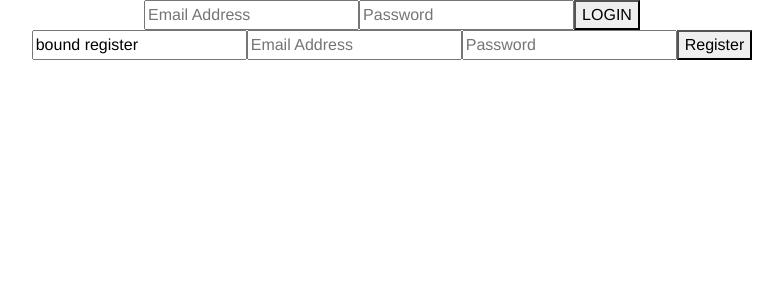
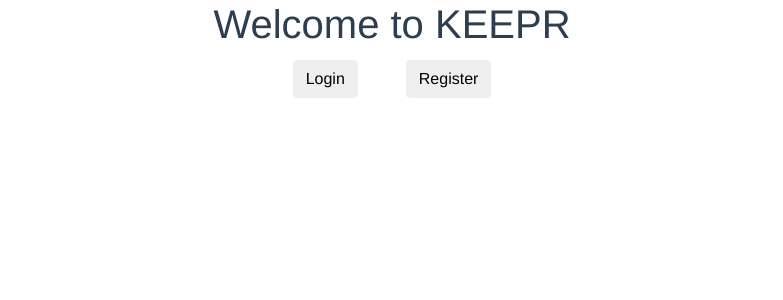
Before and after one commit to ewiesemann/keepr, a Vue app in the folder wwwsrc/: page /#/ in a window 1280 px wide. Shown: the top 300 px of the page, without its empty margins (248-1031 px from the left). Built offline with nearby package versions, Linux system fonts and the light colour scheme; no server answers.

Commit message:
Completely changing the login section

```diff
--- a/wwwsrc/src/components/Home.vue
+++ b/wwwsrc/src/components/Home.vue
@@ -3,33 +3,12 @@
 </template>
 
 <script>
-  import router from '../router'
-  export default {
-    name: 'Home',
-    components: {
-    },
-  }
+
+
 
 </script>
 
 <!-- Add "scoped" attribute to limit CSS to this component only -->
 <style scoped>
-  h1,
-  h2 {
-    font-weight: normal;
-  }
 
-  ul {
-    list-style-type: none;
-    padding: 0;
-  }
-
-  li {
-    display: inline-block;
-    margin: 0 10px;
-  }
-
-  a {
-    color: #42b983;
-  }
 </style>
--- a/wwwsrc/src/components/login.vue
+++ b/wwwsrc/src/components/login.vue
@@ -1,20 +1,73 @@
 <template>
-  <div>
-    <div class="login-page">
-      <form @submit.prevent="userLogin">
-        <input type="text" name="email" id="email" v-model="login.email" placeholder="Email Address">
-        <input type="password" name="password" id="password" v-model="login.password" placeholder="Password">
-        <button type="submit">LOGIN</button>
+    <div class="fullscreen">
+        <div class="home container-fluid">
+            <div class="main-top-style">
+                <h1>Welcome to KEEPR</h1>
+                <!-- Login Modal -->
+                <button type="button" class="btn btn1 mt-1 btnwidth2 mr-4" data-toggle="modal" data-target="#loginModal">Login</button>
+                <div class="modal fade" id="loginModal" tabindex="-1" role="dialog" aria-labelledby="exampleModalLabel" aria-hidden="true">
+                    <div class="modal-dialog" role="document">
+                        <div class="modal-content">
+                            <div class="modal-header">
+                                <h5 class="modal-title" id="exampleModalLabel">Login</h5>
+                                <button type="button" class="close" data-dismiss="modal" aria-label="Close">
+                                    <span aria-hidden="true">&times;</span>
+                                </button>
+                            </div>
+                            <div class="modal-body">
+                                <form v-on:submit.prevent="ownerLogin">
+                                    <div class="form-group">
+                                        <input type="text" name="ownerUsername" v-model="
+                                      login.username" class="form-control" id="formGroupExampleInput" placeholder="Username"
+                                            required>
+                                    </div>
+                                    <div class="form-group">
+                                        <input type="text" name="password" v-model="
+                                          login.password" class="form-control" id="formGroupExampleInput" placeholder="Password">
+                                    </div>
+                                    <button type="button" @click="ownerLogin" class="btn btn1" data-dismiss="modal">Login</button>
+                                    <button type="button" class="btn btn-secondary" data-dismiss="modal">Cancel</button>
                                 </form>
                             </div>
+                        </div>
+                    </div>
+                </div>
 
-    <div class="register-page">
-      <form @submit.prevent="userRegister">
-        <input type="text" name="name" id="name" v-model="register.name" placeholder="User Name">
-        <input type="text" name="regEmail" id="regEmail" v-model="register.email" placeholder="Email Address">
-        <input type="password" name="regPassword" id="regPassword" v-model="register.password" placeholder="Password">
-        <button type="submit">Register</button>
+                <!-- Register Modal -->
+                <button type="button" class="btn btn1 mt-1 btnwidth2 ml-4" data-toggle="modal" data-target="#registerModal">Register</button>
+                <div class="modal fade" id="registerModal" tabindex="-1" role="dialog" aria-labelledby="exampleModalLabel" aria-hidden="true">
+                    <div class="modal-dialog" role="document">
+                        <div class="modal-content">
+                            <div class="modal-header">
+                                <h5 class="modal-title" id="exampleModalLabel">Register</h5>
+                                <button type="button" class="close" data-dismiss="modal" aria-label="Close">
+                                    <span aria-hidden="true">&times;</span>
+                                </button>
+                            </div>
+                            <div class="modal-body">
+                                <form v-on:submit.prevent="ownerRegister">
+                                    <div class="form-group">
+                                        <input type="text" name="username" v-model="register.username" class="form-control" id="formGroupExampleInput" placeholder="Username"
+                                            required>
+                                    </div>
+                                    <div class="form-group">
+                                        <input type="text" name="businessName" v-model="register.businessName" class="form-control" id="formGroupExampleInput" placeholder="Business Name"
+                                            required>
+                                    </div>
+                                    <div class="form-group">
+                                        <input type="text" name="email" v-model="register.email" class="form-control" id="formGroupExampleInput" placeholder="email">
+                                    </div>
+                                    <div class="form-group">
+                                        <input type="text" name="password" v-model="register.password" class="form-control" id="formGroupExampleInput" placeholder="Password">
+                                    </div>
+                                    <button type="button" @click="ownerRegister" class="btn btn1" data-dismiss="modal">Register</button>
+                                    <button type="button" class="btn btn-secondary" data-dismiss="modal">Cancel</button>
                                 </form>
+                            </div>
+                        </div>
+                    </div>
+                </div>
+            </div>
         </div>
     </div>
 </template>
@@ -22,26 +75,21 @@
 <script>
     import router from '../router'
     export default {
-    name: 'login',
+        name: '',
+        components: {
+
+        },
         data() {
             return {
-        user:{
+                login: {
+                    username: '',
+                    password: ''
+                },
+                register: {
+                    username: '',
                     email: '',
-          password: ''
-        }
-      }
+                    password: '',
                 },
-    mounted() {
-      this.$store.dispatch("authenticate")
-    },
-    computed: {
-    },
-    methods: {
-      login(){
-        this.$store.dispatch('login', this.user)
-      },
-      register(){
-        this.$store.dispatch('register', this.user)
             }
         }
     }
--- a/wwwsrc/src/store/index.js
+++ b/wwwsrc/src/store/index.js
@@ -23,20 +23,12 @@ var auth = axios.create({
 export default new vuex.Store({
     state: {
         user: {},
-        // keeps: [],
-        // vaults: [],
     },
 
     mutations: {
         setUser(state, user) {
             state.user = user
         },
-        // setKeeps(state, keeps) {
-        //     state.keeps = keeps
-        // },
-        // setVaults(state, vaults) {
-        //     state.vaults = vaults
-        // }
     },
 
     actions: {
@@ -63,7 +55,7 @@ export default new vuex.Store({
                 })
         },
         authenticate({ commit, dispatch }) {
-            auth.get('/authenticate')
+            auth.get('authenticate')
                 .then(res => {
                     commit('setUser', res.data)
                     router.push({ name: 'Home' })
```
Also changed, not shown: wwwsrc/src/components/Keep.vue (deleted), wwwsrc/src/components/Vault.vue (deleted), 1 other file (tests, documents, lock files or other folders). Lines whose indentation alone changed are shown as unchanged.
